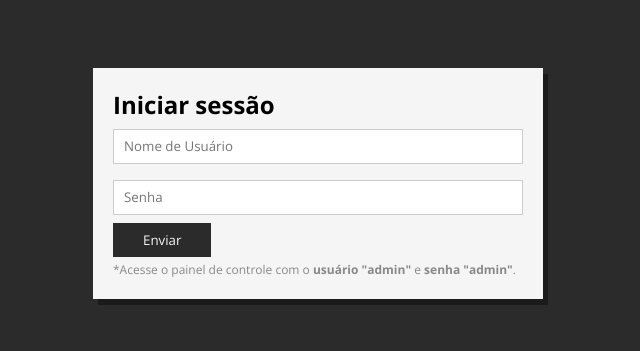
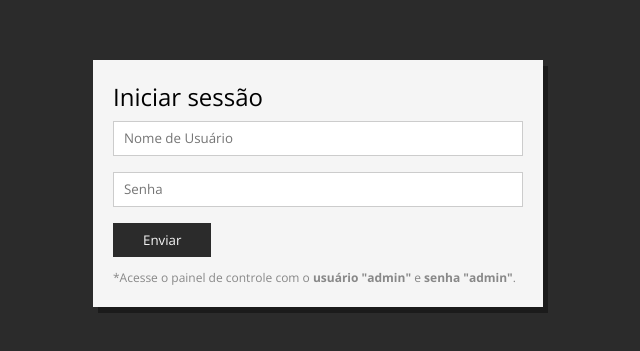
Before and after one commit to viniciustlima/projeto-09, a website: page src/views/pages/login.html in a window 1280 px wide. Shown: the part 217-568 px from the top of the page, without its empty margins (322-962 px from the left). Drawn offline with nearby package versions, Linux system fonts and the light colour scheme; files that its build step writes are made by us from their sources; files whose address does not match are found by name.

Commit message:
Add heading style and margin to button.

```diff
--- a/src/views/public/css/login.css
+++ b/src/views/public/css/login.css
@@ -15,6 +15,10 @@ form {
 	box-shadow: 5px 6px #1b1b1b;
 }
 
+form h2 {
+	font-weight: 400;
+}
+
 form input {
 	width: 100%;
 	height: 35px;
@@ -29,6 +33,7 @@ form button {
 	padding: 8px 30px;
 	border: none;
 	cursor: pointer;
+	margin: 8px 0;
 }
 
 form small {
```
